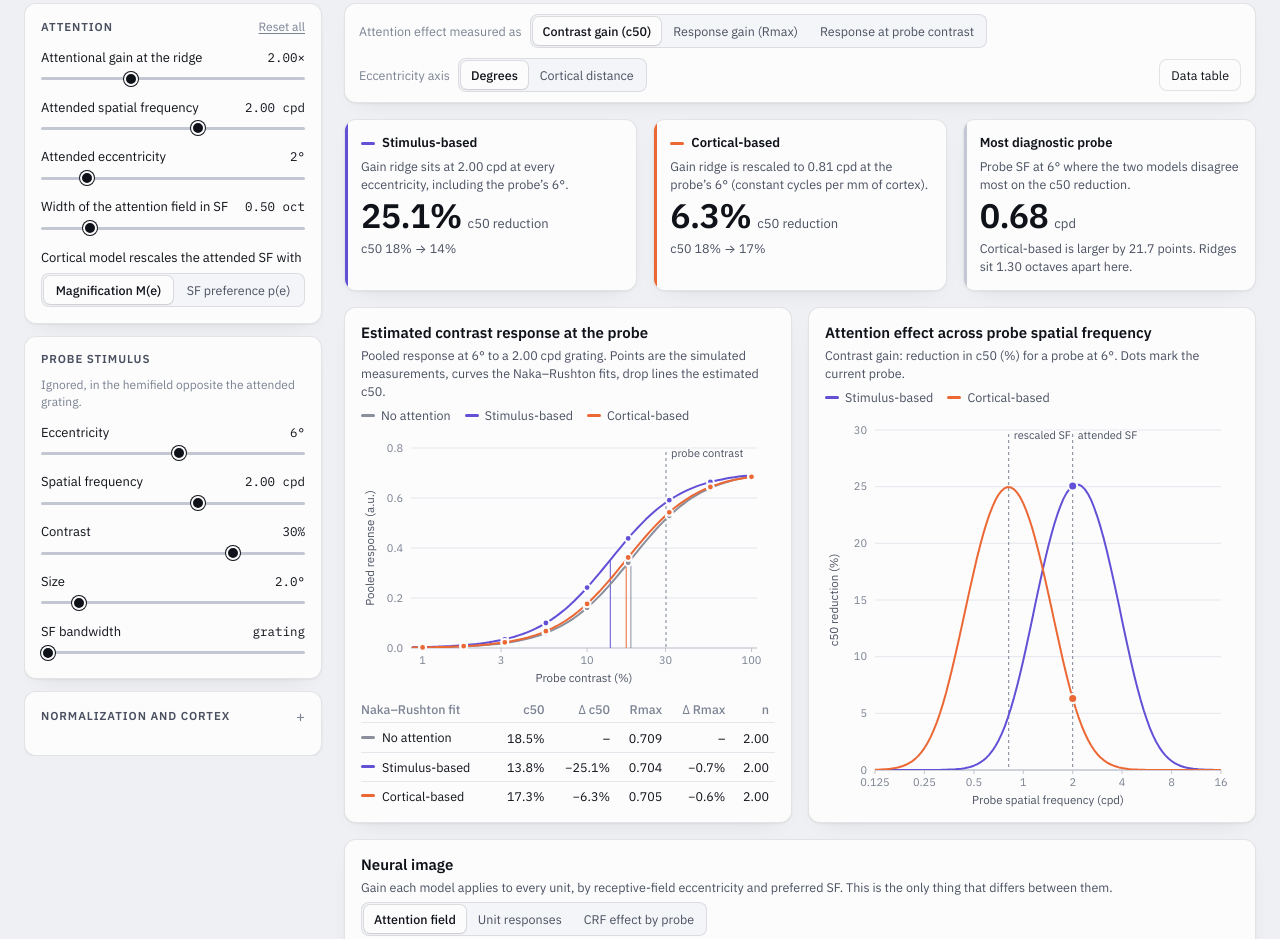
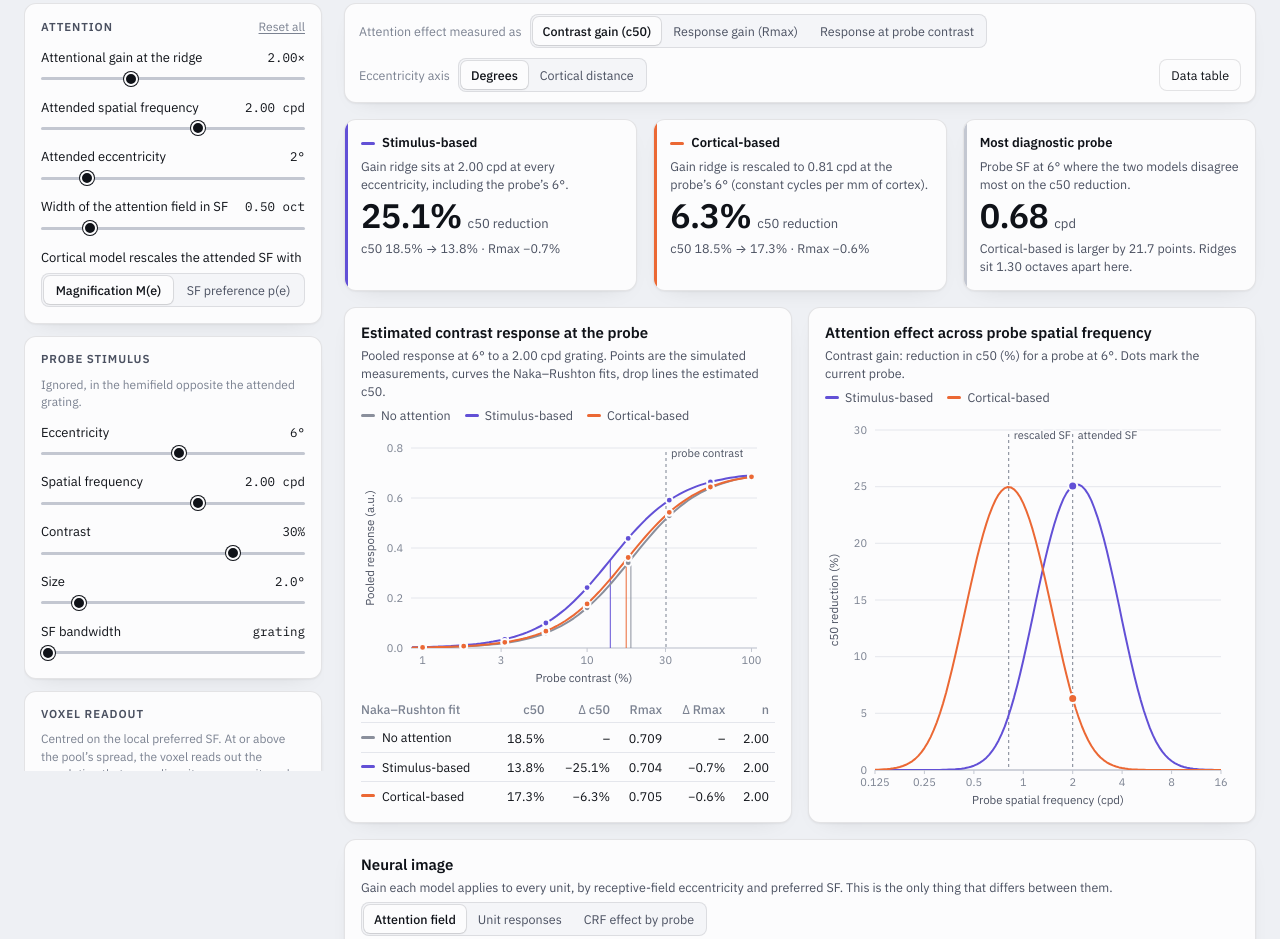
Before and after one commit to samuelling/FBA_Normalization, a plain HTML site: page index.html in a window 1280 px wide. Shown: the part 258-1197 px from the top of the page. Drawn offline with Linux system fonts and the light colour scheme.

Commit message:
Separate the voxel's SF band from the normalization pool
Adds sigVox: the SF band a voxel reads out, centred on the local preferred SF,
set independently of the spread of preferred SFs that feeds the suppressive
pool. With a narrower voxel band, Rmax changes under attention and differs in
sign between the stimulus-based and cortical-based models. Tiles now report
both c50 and Rmax changes.

Co-Authored-By: Claude Fable 5.2 <noreply@anthropic.com>
Claude-Session: https://claude.ai/code/session_019Q61qcuuaFLhTjmwd2N7RL

```diff
--- a/app.js
+++ b/app.js
@@ -47,6 +47,9 @@
       { id: 'psize', label: 'Size', min: 0.5, max: 12.5, step: 0.5, def: 2, tf: function (v) { return v > 12 ? F.FULL_FIELD : v; }, fmt: function (v) { return v >= F.FULL_FIELD ? 'full field' : v.toFixed(1) + '°'; } },
       { id: 'pbw', label: 'SF bandwidth', min: 0, max: 2, step: 0.05, def: 0, fmt: function (v) { return v === 0 ? 'grating' : v.toFixed(2) + ' oct'; } }
     ],
+    voxel: [
+      { id: 'sigVox', label: 'SF band the voxel reads out', min: 0.2, max: 2.5, step: 0.05, def: 1.5, fmt: function (v) { return v.toFixed(2) + ' oct'; } }
+    ],
     norm: [
       { id: 'sigma', label: 'Semi-saturation σ', min: 0.02, max: 0.5, step: 0.01, def: 0.1, fmt: fPct },
       { id: 'n', label: 'Exponent n', min: 1, max: 3, step: 0.1, def: 2, fmt: function (v) { return v.toFixed(1); } },
@@ -55,7 +58,7 @@
     ],
     pop: [
       { id: 'sigT', label: 'Unit SF tuning width', min: 0.3, max: 1.2, step: 0.05, def: 0.6, fmt: function (v) { return v.toFixed(2) + ' oct'; } },
-      { id: 'sigPop', label: 'Spread of preferred SFs', min: 0.5, max: 2.5, step: 0.1, def: 1.5, fmt: function (v) { return v.toFixed(1) + ' oct'; } },
+      { id: 'sigPop', label: 'Spread of preferred SFs in the pool', min: 0.5, max: 2.5, step: 0.1, def: 1.5, fmt: function (v) { return v.toFixed(1) + ' oct'; } },
       { id: 'e2', label: 'Magnification constant e₂', min: 0.3, max: 3, step: 0.05, def: 0.75, fmt: function (v) { return v.toFixed(2) + '°'; } },
       { id: 'a', label: 'Preferred period, slope', min: 0.05, max: 0.25, step: 0.01, def: 0.12, fmt: function (v) { return v.toFixed(2) + '°/°'; } },
       { id: 'b', label: 'Preferred period at the fovea', min: 0.15, max: 0.8, step: 0.01, def: 0.35, fmt: function (v) { return v.toFixed(2) + '°'; } }
@@ -344,8 +347,9 @@
       var v = fast.res[m][q], e = effect(q, base, v), el = $('t-' + m + '-val');
       el.textContent = (q === 'c50' ? plain(e, 1) : signed(e, 1)) + '%';
       var sm = document.createElement('small'); sm.textContent = MEAS[q].tile; el.appendChild(sm);
-      $('t-' + m + '-sub').textContent = q === 'c50' ? 'c50 ' + fPct(base) + ' → ' + fPct(v)
-        : q === 'rmax' ? 'Rmax ' + base.toFixed(3) + ' → ' + v.toFixed(3)
+      var fb = fast.res.none.fit, fm = fast.res[m].fit;
+      $('t-' + m + '-sub').textContent = q === 'c50' ? 'c50 ' + fC50(base) + ' → ' + fC50(v) + ' · Rmax ' + signed(100 * (fm.rmax / fb.rmax - 1), 1) + '%'
+        : q === 'rmax' ? 'Rmax ' + base.toFixed(3) + ' → ' + v.toFixed(3) + ' · c50 ' + signed(100 * (fm.c50 / fb.c50 - 1), 1) + '%'
         : 'Response at ' + fPct(st.c) + ' contrast: ' + base.toFixed(3) + ' → ' + v.toFixed(3);
     });
     var best = -1, bd = 0, floor = 0, j;
@@ -723,7 +727,7 @@
     L.push('# FBA normalization model predictions');
     L.push('# attention: gain ' + V.gain + ', attended ' + V.fAtt.toFixed(3) + ' cpd at ' + V.eAtt + ' deg, SF width ' + V.sigAf + ' oct, cortical rule ' + S.cortRule);
     L.push('# probe: ' + st.f.toFixed(3) + ' cpd at ' + st.e + ' deg, contrast ' + st.c.toFixed(4) + ', size ' + (st.size >= F.FULL_FIELD ? 'full field' : st.size + ' deg') + ', SF bandwidth ' + st.bw + ' oct');
-    L.push('# model: sigma ' + V.sigma + ', n ' + V.n + ', pool ' + V.sigSf + ' oct x ' + V.sigSx + ' mm, unit tuning ' + V.sigT + ' oct, pref spread ' + V.sigPop + ' oct, e2 ' + V.e2 + ', pref period ' + V.a + 'e+' + V.b);
+    L.push('# model: sigma ' + V.sigma + ', n ' + V.n + ', pool ' + V.sigSf + ' oct x ' + V.sigSx + ' mm, unit tuning ' + V.sigT + ' oct, pool pref spread ' + V.sigPop + ' oct, voxel SF band ' + V.sigVox + ' oct, e2 ' + V.e2 + ', pref period ' + V.a + 'e+' + V.b);
     L.push(''); L.push('[naka_rushton_fit]'); L.push('condition,c50,rmax,n');
     MODELS.forEach(function (m) { var f = fast.res[m].fit; L.push(m + ',' + f.c50.toFixed(5) + ',' + f.rmax.toFixed(5) + ',' + f.n.toFixed(4)); });
     L.push(''); L.push('[contrast_response_at_probe]'); L.push('contrast,none,stim,cort');
@@ -767,7 +771,7 @@
   function update() {
     raf = 0;
     readControls();
-    model = F.create({ gain: V.gain, fAtt: V.fAtt, eAtt: V.eAtt, sigAf: V.sigAf, cortRule: S.cortRule, sigma: V.sigma, n: V.n, sigSf: V.sigSf, sigSx: V.sigSx, sigT: V.sigT, sigPop: V.sigPop, e2: V.e2, a: V.a, b: V.b });
+    model = F.create({ gain: V.gain, fAtt: V.fAtt, eAtt: V.eAtt, sigAf: V.sigAf, cortRule: S.cortRule, sigma: V.sigma, n: V.n, sigSf: V.sigSf, sigSx: V.sigSx, sigT: V.sigT, sigPop: V.sigPop, sigVox: V.sigVox, e2: V.e2, a: V.a, b: V.b });
     fast = computeFast();
     renderTiles(); renderCRF(); renderTune(); renderPSFT();
     if (S.view !== 'sweep') renderMaps();
--- a/index.html
+++ b/index.html
@@ -274,6 +274,11 @@ table.est td:first-child { display: flex; align-items: center; gap: 7px; }
         <p class="hint">Ignored, in the hemifield opposite the attended grating.</p>
         <div id="grp-probe"></div>
       </section>
+      <section class="card panel">
+        <h2>Voxel readout</h2>
+        <p class="hint">Centred on the local preferred SF. At or above the pool&rsquo;s spread, the voxel reads out the population that normalizes it; narrower, it reads out a sub-band.</p>
+        <div id="grp-voxel"></div>
+      </section>
       <details class="card panel" id="adv">
         <summary><h2>Normalization and cortex</h2></summary>
         <p class="subhead">Normalization</p>
@@ -412,7 +417,7 @@ table.est td:first-child { display: flex; align-items: center; gap: 7px; }
         <h2>What the simulation assumes</h2>
         <p><b>Neural image.</b> Units are laid out by cortical distance along one meridian and by preferred spatial frequency. Receptive fields (1 mm sd) and the suppressive pool have a fixed size in millimetres of cortex, so both grow with eccentricity in degrees. At each eccentricity, preferred frequencies are spread around the local peak p(e).</p>
         <p><b>Attention fields.</b> Both are spatially global and pass through the attended grating. Stimulus-based puts the gain ridge at the attended cpd at every eccentricity. Cortical-based rescales it, either with cortical magnification (constant cycles per millimetre) or with the local preferred frequency.</p>
-        <p><b>Measurement.</b> The readout is the density-weighted sum of every unit at the probe&rsquo;s cortical location, which is what a voxel there pools. Contrast response is sampled at nine contrasts from 1 to 100% and fitted with a Naka&ndash;Rushton function by least squares; c50, Rmax and n are those estimates.</p>
+        <p><b>Measurement.</b> The voxel is a weighted sum of the units at the probe&rsquo;s cortical location. Its weights are a band in SF centred on the local preferred SF, with a width set separately from the spread of preferred SFs that feeds the suppressive pool. When the two match, Rmax barely moves and attention shows up as contrast gain; when the voxel&rsquo;s band is narrower, Rmax depends on where that band sits relative to the gain ridge. Contrast response is sampled at nine contrasts from 1 to 100% and fitted with a Naka&ndash;Rushton function by least squares; c50, Rmax and n are those estimates.</p>
         <p><b>Defaults.</b> Normalization follows Reynolds &amp; Heeger (2009). M(e) = 17.3 / (e + 0.75) mm/deg after Horton &amp; Hoyt (1991). Preferred period 0.12e + 0.35 deg after <a href="https://pmc.ncbi.nlm.nih.gov/articles/PMC8934567">Broderick, Simoncelli &amp; Winawer (2022)</a>. &sigma; is scaled so a full-field grating at the preferred frequency has an unattended c50 of &sigma;.</p>
       </section>
     </main>
--- a/model.js
+++ b/model.js
@@ -46,7 +46,8 @@
     sigSx: 4.0,      // suppressive pool width on cortex, mm (sd)
     // population
     sigT: 0.6,       // single-unit SF tuning width, octaves (sd)
-    sigPop: 1.5,     // spread of preferred SFs at one eccentricity, octaves (sd)
+    sigPop: 1.5,     // spread of preferred SFs at one eccentricity, octaves (sd); feeds the pool
+    sigVox: 1.5,     // SF band a voxel reads out, centred on the local preferred SF, octaves (sd)
     e2: 0.75,        // deg; M(e) = 17.3 / (e + e2)
     a: 0.12,         // preferred period (deg) = a * e + b  (Broderick et al., 2022)
     b: 0.35
@@ -93,11 +94,16 @@
     }
 
     // Density of units over preferred SF at each eccentricity (unit integral per column).
-    var w = new Float64Array(NX * NF);
-    var wn = 1 / (p.sigPop * Math.sqrt(2 * Math.PI));
+    // w weights the normalization pool. wv is what a voxel at that location reads out:
+    // the same centre, but its own width, so the readout can be narrower than the pool.
+    var w = new Float64Array(NX * NF), wv = new Float64Array(NX * NF);
+    var wn = 1 / (p.sigPop * Math.sqrt(2 * Math.PI)), wvn = 1 / (p.sigVox * Math.sqrt(2 * Math.PI));
     for (i = 0; i < NX; i++) {
       var c0 = Math.log2(prefSF(es[i]));
-      for (k = 0; k < NF; k++) w[i * NF + k] = wn * Math.exp(-0.5 * Math.pow((lfs[k] - c0) / p.sigPop, 2));
+      for (k = 0; k < NF; k++) {
+        w[i * NF + k] = wn * Math.exp(-0.5 * Math.pow((lfs[k] - c0) / p.sigPop, 2));
+        wv[i * NF + k] = wvn * Math.exp(-0.5 * Math.pow((lfs[k] - c0) / p.sigVox, 2));
+      }
     }
 
     // Attention fields.
@@ -163,7 +169,7 @@
       return { ix: ix, G: G, sx: sxn[ix], model: model };
     }
 
-    // Response of every unit in the column; returns the density-weighted pooled response.
+    // Response of every unit in the column; returns the voxel-weighted pooled response.
     var sRef = 1;
     function respond(col, sf, outR) {
       var t = sf.t, k0 = sf.k0, k1 = sf.k1, G = col.G, h = Kf.h;
@@ -176,7 +182,7 @@
         for (var kk = a0; kk <= a1; kk++) s += Kf.k[kk - k + h] * t[kk] * G[kk];
         var r = Af[o + k] * col.sx * t[k] / (s / sRef + sigN);
         if (outR) outR[k] = r;
-        pooled += w[o + k] * r;
+        pooled += wv[o + k] * r;
       }
       return pooled * DLF;
     }
@@ -206,11 +212,11 @@
         var s = 0, a0 = Math.max(k0, k - h), a1 = Math.min(k1, k + h);
         for (var kk = a0; kk <= a1; kk++) s += Kf.k[kk - k + h] * t[kk] * col.G[kk];
         alpha[k - k0] = s / sRef;
-        num[k - k0] = w[o + k] * Af[o + k] * col.sx * t[k] * DLF;
+        num[k - k0] = wv[o + k] * Af[o + k] * col.sx * t[k] * DLF;
       }
       return { num: num, alpha: alpha, len: len };
     }
-    // Pooled (density-weighted) response of the column at contrast c.
+    // Pooled (voxel-weighted) response of the column at contrast c.
     function pooledAt(u, c) {
       var cn = Math.pow(c, p.n), out = 0;
       for (var j = 0; j < u.len; j++) out += u.num[j] * cn / (u.alpha[j] * cn + sigN);
@@ -251,7 +257,7 @@
     }
 
     return {
-      p: p, NX: NX, NF: NF, es: es, lfs: lfs, dx: dx, xMax: xMax, w: w, A: A,
+      p: p, NX: NX, NF: NF, es: es, lfs: lfs, dx: dx, xMax: xMax, w: w, wv: wv, A: A,
       xOf: xOf, eOf: eOf, prefSF: prefSF, ridgeSF: ridgeSF,
       columnIndex: columnIndex, probeColumn: probeColumn, respond: respond,
       sfProfile: sfProfile, probeResponse: probeResponse, image: image,
```
Also changed, not shown: 1 other file.
